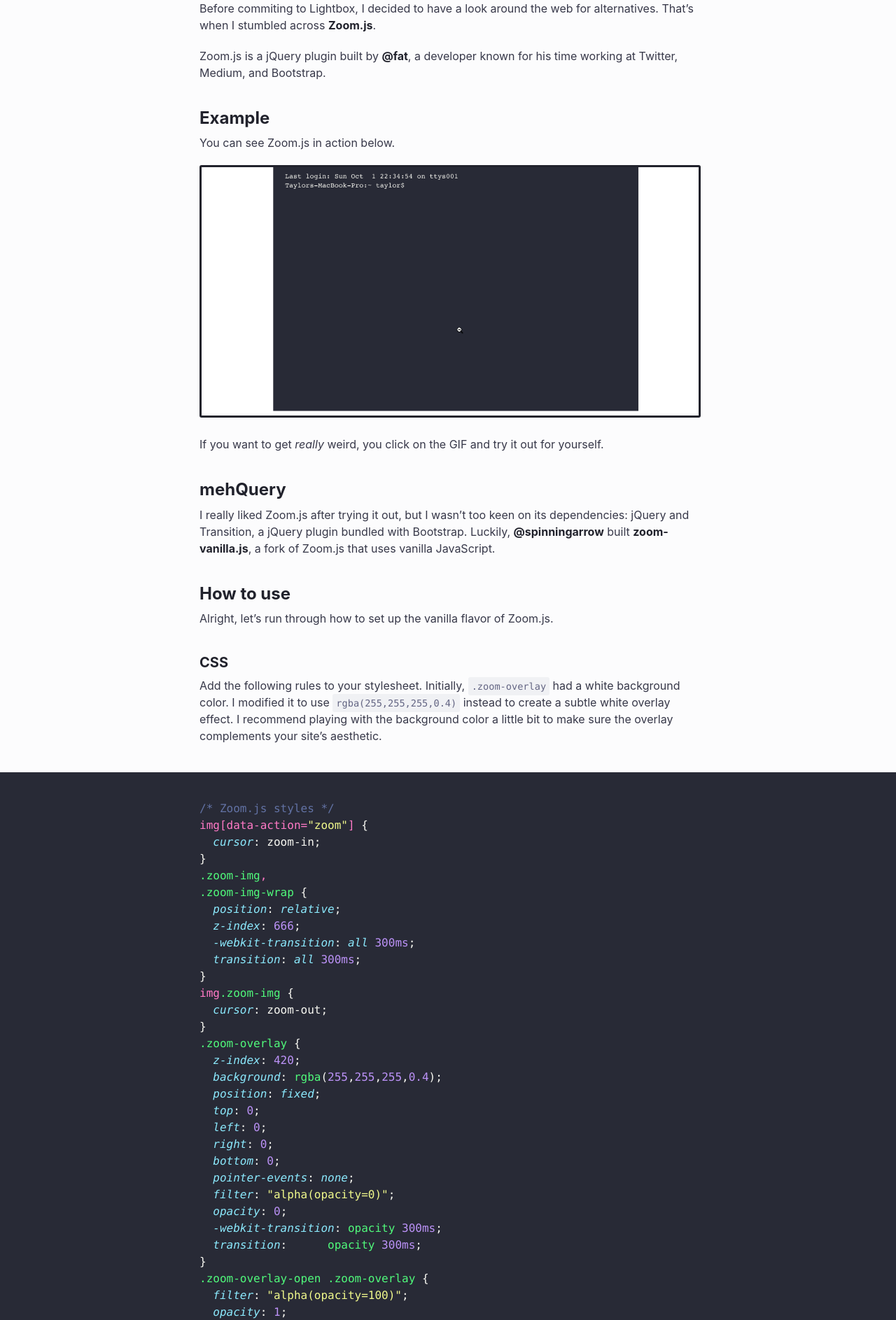
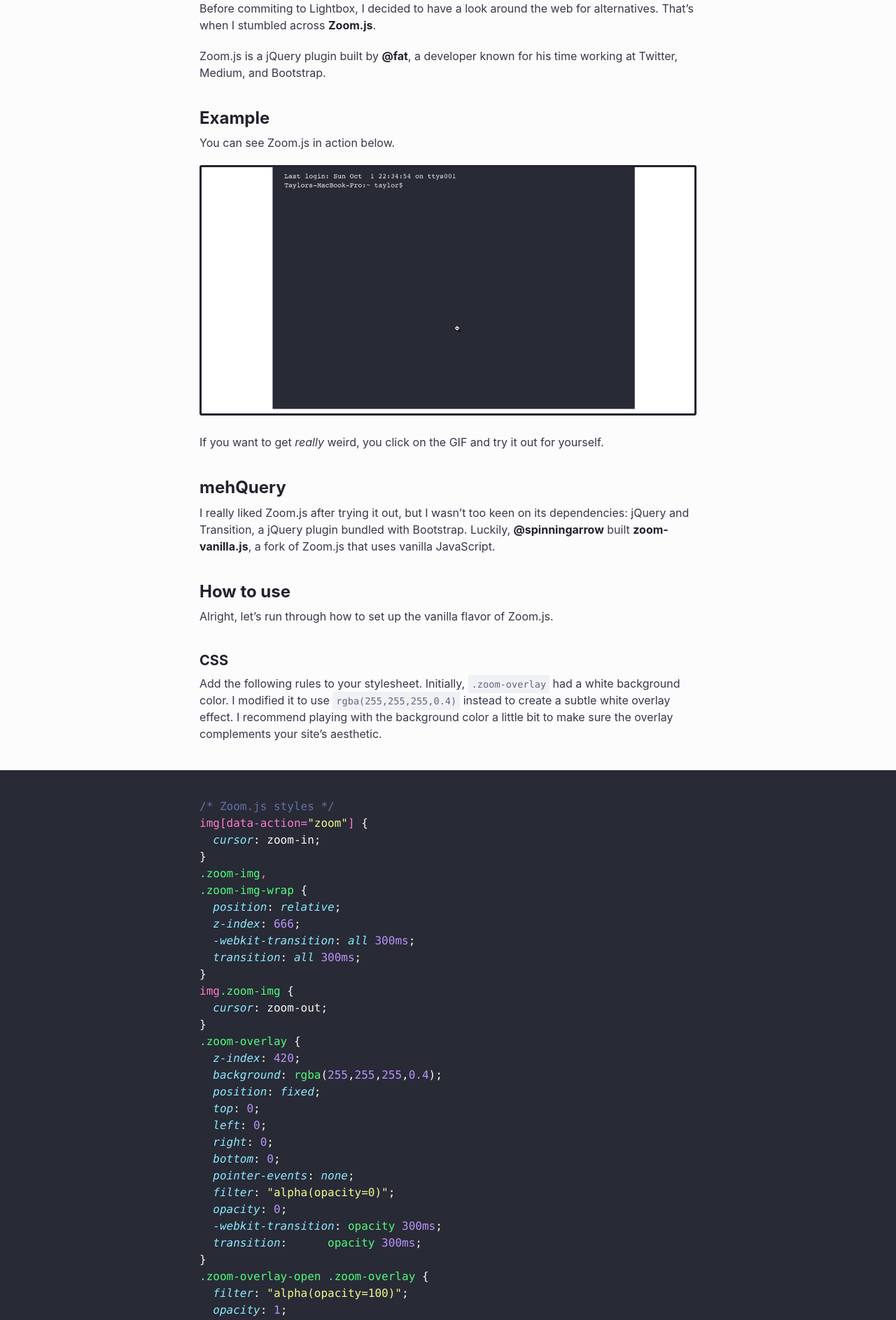
Before and after one commit to scottwater/taylorbryant.github.io, a Jekyll site: the page built from _posts/2017-10-09-an-adventure-in-image-zooming.md, in a window 1280 px wide. Shown: the part 328-2215 px from the top of the page at 70% size. Built offline with Jekyll 4.4.1, drawn with Linux system fonts in a browser that asks for light colours.

Commit message:
Remove weird box sizing for images

```diff
--- a/_includes/style.scss
+++ b/_includes/style.scss
@@ -560,8 +560,6 @@
 
 img {
   border-style: none;
-  -webkit-box-sizing: content-box;
-          box-sizing: content-box;
   max-width: 100%;
 }
 
```
